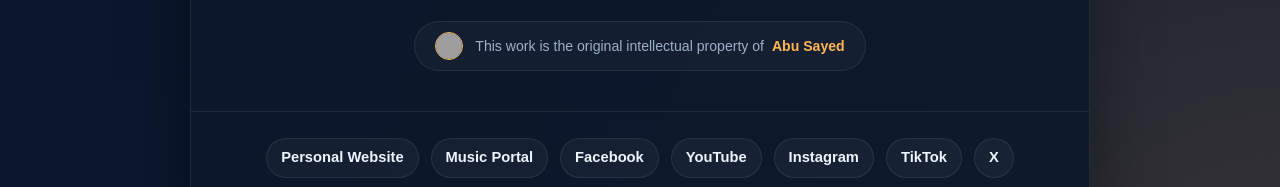
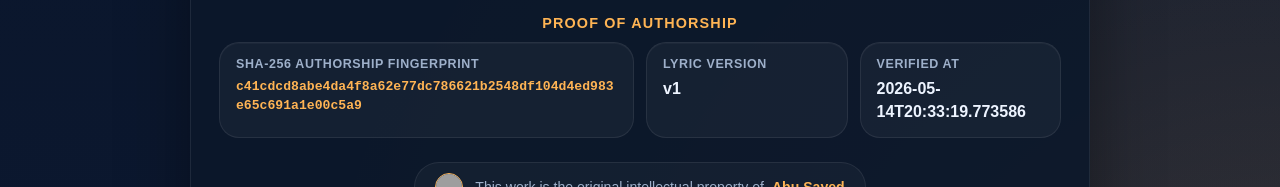
Before and after one commit to ImAbuSayed/buker-majhe-aagun, a plain HTML site: page index.html in a window 1280 px wide. Shown: the part 2788-2975 px from the top of the page. Drawn offline with Linux system fonts and the light colour scheme; grey boxes are pictures that could not be loaded.

Commit message:
feat: update song assets v1 with signed GPG commit [verified]

```diff
--- a/index.html
+++ b/index.html
@@ -14,9 +14,9 @@
     <meta name="keywords" content="Buker Majhe Aagun, Abu Sayed lyrics, original song lyrics, Abu Sayed original song, Abu Sayed lyricist, Abu Sayed composer, Abu Sayed songwriter, official lyrics">
     <meta name="robots" content="index,follow,max-snippet:-1,max-image-preview:large,max-video-preview:-1">
     <meta name="referrer" content="strict-origin-when-cross-origin">
-    <meta name="description" content="The official lyric sheet for &#x27;Buker Majhe Aagun&#x27; by Abu Sayed. This song is an original creative work, written and composed by the artist.">
+    <meta name="description" content="Full lyrics for &#x27;Buker Majhe Aagun&#x27; by Abu Sayed. An original composition, lyrics, and production by Abu Sayed.">
     <meta property="og:title" content="Buker Majhe Aagun - Original Lyrics by Abu Sayed">
-    <meta property="og:description" content="The official lyric sheet for &#x27;Buker Majhe Aagun&#x27; by Abu Sayed. This song is an original creative work, written and composed by the artist.">
+    <meta property="og:description" content="Full lyrics for &#x27;Buker Majhe Aagun&#x27; by Abu Sayed. An original composition, lyrics, and production by Abu Sayed.">
     <meta property="og:type" content="music.song">
     <meta property="og:url" content="https://imabusayed.github.io/buker-majhe-aagun/">
     <meta property="og:site_name" content="Abu Sayed Music">
@@ -24,7 +24,7 @@
     <meta name="last-modified" content="2026-05-05 18:40:50">
     <meta name="twitter:card" content="summary_large_image">
     <meta name="twitter:title" content="Buker Majhe Aagun - Original Lyrics by Abu Sayed">
-    <meta name="twitter:description" content="The official lyric sheet for &#x27;Buker Majhe Aagun&#x27; by Abu Sayed. This song is an original creative work, written and composed by the artist.">
+    <meta name="twitter:description" content="Full lyrics for &#x27;Buker Majhe Aagun&#x27; by Abu Sayed. An original composition, lyrics, and production by Abu Sayed.">
     <link rel="canonical" href="https://imabusayed.github.io/buker-majhe-aagun/">
     <link rel="sitemap" type="application/xml" title="Sitemap" href="https://imabusayed.github.io/buker-majhe-aagun/sitemap.xml">
     <link rel="author" href="https://github.com/ImAbuSayed">
@@ -100,7 +100,7 @@
       "@id": "https://imabusayed.github.io/buker-majhe-aagun#webpage",
       "url": "https://imabusayed.github.io/buker-majhe-aagun/",
       "name": "Buker Majhe Aagun - Original Lyrics by Abu Sayed",
-      "description": "The official lyric sheet for 'Buker Majhe Aagun' by Abu Sayed. This song is an original creative work, written and composed by the artist.",
+      "description": "Full lyrics for 'Buker Majhe Aagun' by Abu Sayed. An original composition, lyrics, and production by Abu Sayed.",
       "isPartOf": {
         "@id": "https://music.abusayed.com.bd/#website"
       },
@@ -617,6 +617,26 @@
                 </div>
             </div>
 
+            <div class="details-block">
+                <div class="details-title">Proof of Authorship</div>
+                <div class="meta-grid">
+
+            <div class="meta-card" style="grid-column: span 2;">
+                <span class="meta-label">SHA-256 Authorship Fingerprint</span>
+                <strong style="word-break: break-all; font-family: monospace; font-size: 0.82rem; color: var(--accent);">c41cdcd8abe4da4f8a62e77dc786621b2548df104d4ed983e65c691a1e00c5a9</strong>
+            </div>
+            <div class="meta-card">
+                <span class="meta-label">Lyric Version</span>
+                <strong>v1</strong>
+            </div>
+            <div class="meta-card">
+                <span class="meta-label">Verified At</span>
+                <strong>2026-05-14T20:33:19.773586</strong>
+            </div>
+
+                </div>
+            </div>
+
             <div style="text-align: center;">
                 <div class="copyright-attribution-profile-card">
                     <img src="https://encrypted-tbn0.gstatic.com/images?q=tbn:ANd9GcQvEV_0J1Bu0dhUhOUIO0jW6C1QudSf71LJUw3E6pv6lQkQmGWrGORMJHTcs8pug_PyMbptFe2om4_PvqMqzEbpVCL3XnL89rAXYSnlJw&s=10" alt="Singer Abu Sayed">
```
Also changed, not shown: excerpts/Bridge-Preview.txt (added), excerpts/Chorus-Preview.txt (added), excerpts/Hook-1-Preview.txt (added), excerpts/Hook-2-Preview.txt (added), excerpts/Pre-Chorus-1-Preview.txt (added), excerpts/Pre-Chorus-2-Preview.txt (added), excerpts/Verse-1-Preview.txt (added), excerpts/Verse-2-Preview.txt (added), excerpts/Verse-3-Preview.txt (added), hashes.txt (added), llms.txt, lyrics_backup/2026-05-14_buker-majhe-aagun-v1.txt (added), manifest.json (added), 1 other file.
